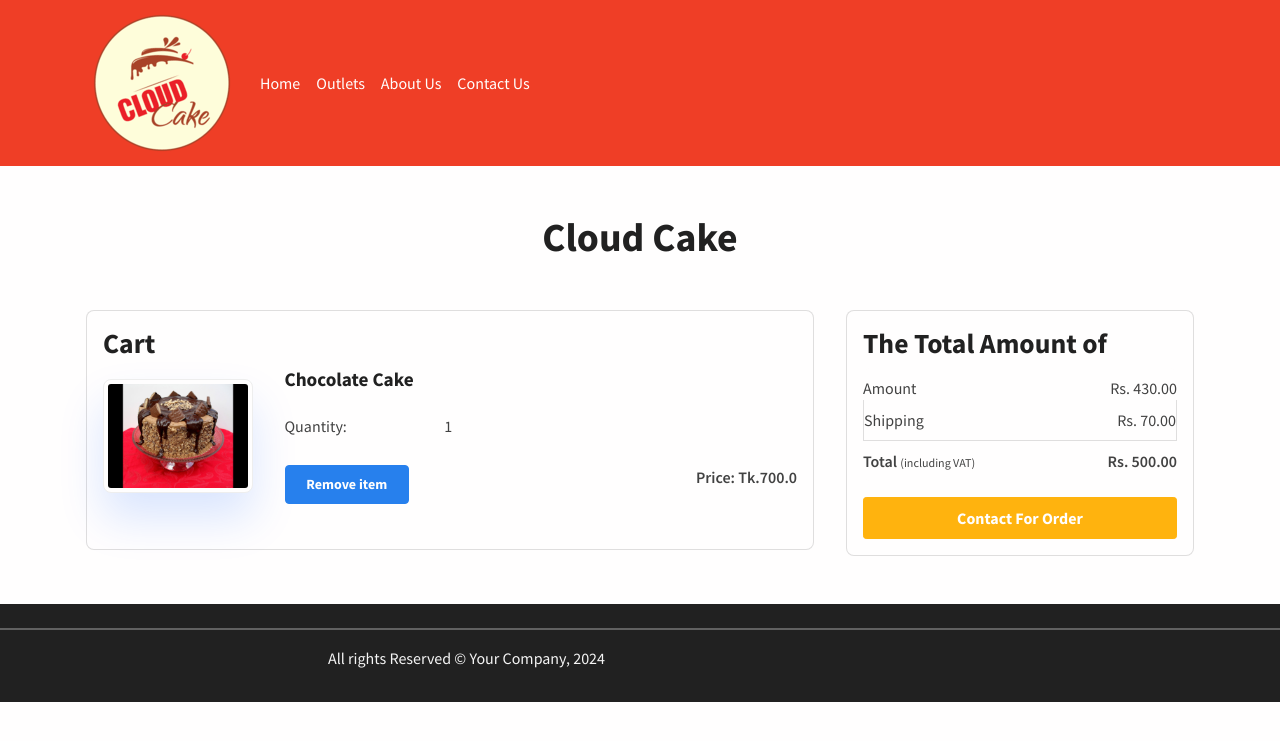
After one commit to NihalSWE/Cloud-Cake-Restaurant-Website-, a Django app: page /addtocart/2 in a window 1280 px wide. The commit adds this page. Shown: the top 741 px of the page. Run offline with Django 4.2, Linux system fonts and the light colour scheme; data comes from the database, SQL or seed files in the repository; both versions use the stored data as it was after the commit; some libraries are stand-ins or nearby versions.

Commit message:
Working on cart function

```diff
--- a/products/models.py
+++ b/products/models.py
@@ -16,3 +16,25 @@ class Product(models.Model):
 
     def __str__(self):
         return str(self.id)
+
+
+class AddCart(models.Model):
+    product=models.ForeignKey(Product,on_delete=models.CASCADE)
+    quantity=models.PositiveIntegerField(default=1)
+
+    def __str__(self):
+     return str(self.id)
+
+@property
+def total_cost(self):
+    return self.quantity * self.product.price
+
+class Contact(models.Model):
+    name=models.CharField(max_length=100)
+    number=models.CharField(max_length=100)
+    address=models.TextField()
+    product=models.ForeignKey(Product,on_delete=models.CASCADE,null=True)
+
+
+    def __str__(self):
+        return self.Name
--- a/products/templates/products/Bread&Cookies.html
+++ b/products/templates/products/Bread&Cookies.html
@@ -29,7 +29,7 @@ Bread&Cookies
               {% for bread in breads %}
 
               <div class="col-sm-6 col-md-4 col-xl mb-5 h-100">
-                <div class="card card-span h-100 rounded-3"><img class="img-fluid rounded-3 h-100" style="height: 300px; width: 300px;" src="{{bread.image.url}}" alt="..." />
+                <div class="card card-span h-100 rounded-3" style="height:300px !important; width:250px !important"><img class="img-fluid rounded-3 h-100" style="height: 300px; width: 300px;" src="{{bread.image.url}}" alt="..." />
                   <div class="card-body ps-0">
                     <h5 class="fw-bold text-1000 text-truncate mb-1">{{bread.title}}</h5>
                     <div><span class="text-warning me-2"></div><span class="text-1000 fw-bold">Tk.{{bread.price}}</span>
--- /dev/null
+++ b/products/templates/products/addtocart.html
@@ -0,0 +1,74 @@
+{% extends "products/base.html" %}
+
+{% block title %}
+Add To Cart
+{% endblock %}
+
+{% block body %}
+{% load static %}
+<div class="container my-5">
+  <div class="row">
+    <h1 class="text-center mb-5">Cloud Cake</h1>
+    <div class="col-sm-8">
+      <div class="card">
+        <div class="card-body">
+          <h3>Cart</h3>
+          {% if cart %}
+            {% for item in cart.values %}
+              <div class="row mb-4">
+                <div class="col-sm-3 text-center align-self-center">
+                  <img src="{{ item.image_url }}" alt="{{ item.title }}" class="img-fluid img-thumbnail shadow-sm" height="150" width="150">
+                </div>
+                <div class="col-sm-9">
+                  <div>
+                    <h5>{{ item.title }}</h5>
+                    <div class="my-3">
+                      <label for="quantity">Quantity:</label>
+                      <a class="minus-cart btn"><i class="fas fa-minus-square fa-lg"></i></a>
+                      <span id="quantity">{{ item.quantity }}</span>
+                      <a class="plus-cart btn"><i class="fas fa-plus-square fa-lg"></i></a>
+                    </div>
+                    <div class="d-flex justify-content-between">
+                      <a href="#" class="btn btn-sm btn-secondary mr-3">Remove item</a>
+                      <p class="mb-0"><span><strong>Price: Tk.{{ item.price }}</strong></span></p>
+                    </div>
+                  </div>
+                </div>
+              </div>
+            {% endfor %}
+          {% else %}
+            <p>Your cart is empty.</p>
+          {% endif %}
+        </div>
+      </div>
+    </div>
+    <div class="col-sm-4">
+      <div class="card">
+        <div class="card-body">
+          <h3>The Total Amount of</h3>
+          <ul class="list-group">
+            <li class="list-group-item d-flex justify-content-between align-items-center border-0 px-0 pb-0">
+              Amount
+              <span>Rs. 430.00</span>
+            </li>
+            <li class="list-group-item d-flex justify-content-between align-items-center px-0">
+              Shipping
+              <span>Rs. 70.00</span>
+            </li>
+            <li class="list-group-item d-flex justify-content-between align-items-center border-0 px-0 mb-3">
+              <div>
+                <strong>Total</strong>
+                <small>(including VAT)</small>
+              </div>
+              <span><strong>Rs. 500.00</strong></span>
+            </li>
+          </ul>
+          <div class="d-grid">
+            <a href="{% url 'contact' %}" class="btn btn-primary">Contact For Order</a>
+          </div>
+        </div>
+      </div>
+    </div>
+  </div>
+</div>
+{% endblock %}
--- a/products/templates/products/frozen.html
+++ b/products/templates/products/frozen.html
@@ -29,7 +29,7 @@ Frozen Items
               {% for frozen in frozens %}
 
               <div class="col-sm-6 col-md-4 col-xl mb-5 h-100">
-                <div class="card card-span h-100 rounded-3"><img class="img-fluid rounded-3 h-100" style="height: 300px; width: 300px;" src="{{frozen.image.url}}" alt="..." />
+                <div class="card card-span h-100 rounded-3" style="height:300px !important; width:250px !important"><img class="img-fluid rounded-3 h-100" style="height: 300px; width: 300px;" src="{{frozen.image.url}}" alt="..." />
                   <div class="card-body ps-0">
                     <h5 class="fw-bold text-1000 text-truncate mb-1">{{frozen.title}}</h5>
                     <div><span class="text-warning me-2"></div><span class="text-1000 fw-bold">Tk.{{frozen.price}}</span>
--- a/products/templates/products/productdetails.html
+++ b/products/templates/products/productdetails.html
@@ -17,7 +17,7 @@
       <p class="lead">Price: Tk. {{ product.price }}</p>
 
       <div class="mt-4">
-        <a href="#" class="btn btn-primary btn-lg shadow me-3">Add to Cart</a>
+        <a href="{% url 'addtocart' product.id %}" class="btn btn-primary btn-lg shadow me-3">Add to Cart</a>
         <a href="#" class="btn btn-danger btn-lg shadow">Buy Now</a>
       </div>
     </div>
--- a/products/templates/products/savory.html
+++ b/products/templates/products/savory.html
@@ -29,7 +29,7 @@ Savory items
               {% for savorie in savories %}
 
               <div class="col-sm-6 col-md-4 col-xl mb-5 h-100">
-                <div class="card card-span h-100 rounded-3"><img class="img-fluid rounded-3 h-100" style="height: 300px; width: 300px;" src="{{savorie.image.url}}" alt="..." />
+                <div class="card card-span h-100 rounded-3" style="height:300px !important; width:250px !important"><img class="img-fluid rounded-3 h-100" style="height: 300px; width: 300px;" src="{{savorie.image.url}}" alt="..." />
                   <div class="card-body ps-0">
                     <h5 class="fw-bold text-1000 text-truncate mb-1">{{savorie.title}}</h5>
                     <div><span class="text-warning me-2"></div><span class="text-1000 fw-bold">Tk.{{savorie.price}}</span>
--- a/products/urls.py
+++ b/products/urls.py
@@ -13,4 +13,9 @@ urlpatterns = [
     path('savory/',views.SavoryView.as_view(),name="savory"),
     path('frozen/',views.FrozenView.as_view(),name="frozen"),
     path('bread/',views.BreadView.as_view(),name="bread"),
+
+
+    path('addtocart/<int:prod_id>',views.addtocart,name="addtocart"),
+    path('contact/',views.contact_view,name="contact"),
+    path('order/',views.order,name="order")
 ]
--- a/products/views.py
+++ b/products/views.py
@@ -1,15 +1,12 @@
-from django.shortcuts import render
+from django.shortcuts import render,HttpResponse,get_object_or_404
 from django.views import View
-from .models import Product
+from .models import Product,AddCart
 from django.core.paginator import Paginator
 # Create your views here.
 
 
 def base(request):
     return render(request, 'products/base.html')
-
-# def home(request):
-    # return render (request,'products/home.html')
 
 class CakeView(View):
     def get(self, request):
@@ -86,27 +83,75 @@ class ProductDetailView(View):
 
 
 
-# class ProductView(View):
-#     def get(self, request):
-#         juices = Product.objects.filter(category='J')
-#         cakes = Product.objects.filter(category='C')
-#         burgers = Product.objects.filter(category='B')
-#         pizzas = Product.objects.filter(category='P')
+# def addtocart(request,prod_id):
+#     product_id=request.GET.get('prod_id')
+#     product=Product.objects.get(id=product_id)
+#     AddCart(product=product).save()
+#     # return redirect('showcart')
+#     return render(request,'products/addtocart.html')
 
-#         juices_paginator = Paginator(juices, 8)  # Show 8 juices per page
-#         cakes_paginator = Paginator(cakes, 8)    # Show 8 cakes per page
-#         burgers_paginator = Paginator(burgers, 8)  # Show 8 burgers per page
-#         pizzas_paginator = Paginator(pizzas, 8)  # Show 8 pizzas per page
 
-#         juices_page_number = request.GET.get('juices_page')
-#         cakes_page_number = request.GET.get('cakes_page')
-#         burgers_page_number = request.GET.get('burgers_page')
-#         pizzas_page_number = request.GET.get('pizzas_page')
+def addtocart(request, prod_id):
+    # Retrieve the product object with the given ID or return a 404 error page if not found
+    product = get_object_or_404(Product, id=prod_id)
 
-#         context = {
-#             'juices': juices_paginator.get_page(juices_page_number),
-#             'cakes': cakes_paginator.get_page(cakes_page_number),
-#             'burgers': burgers_paginator.get_page(burgers_page_number),
-#             'pizzas': pizzas_paginator.get_page(pizzas_page_number),
-#         }
-#         return render(request, 'app/home.html', context)
+    # Get the cart from the session, or create a new cart if it doesn't exist
+    cart = request.session.get('cart', {})
+
+    # Add the product to the cart or increment the quantity if it already exists in the cart
+    if str(prod_id) in cart:
+        cart[str(prod_id)]['quantity'] += 1
+    else:
+        cart[str(prod_id)] = {'product_id': prod_id, 'quantity': 1, 'price': product.price, 'title': product.title, 'image_url': product.image.url}
+
+    # Save the updated cart back to the session
+    request.session['cart'] = cart
+
+    # Optionally, you can redirect the user to another page after adding to cart
+    # return redirect('showcart')
+
+    # Render a template to confirm that the product has been added to the cart
+    return render(request, 'products/addtocart.html', {'product': product, 'cart': cart})
+
+
+
+def order(request):
+    return render(request,'products/order.html')
+
+from django import forms
+
+class ContactForm(forms.Form):
+    name = forms.CharField(
+        max_length=100,
+        required=True,
+        label='Your Name',
+        widget=forms.TextInput(attrs={'class': 'form-control'})
+    )
+    phone = forms.CharField(
+        max_length=15,
+        required=True,
+        label='Phone Number',
+        widget=forms.TextInput(attrs={'class': 'form-control'})
+    )
+    address = forms.CharField(
+        required=True,
+        label='Address',
+        widget=forms.Textarea(attrs={'class': 'form-control', 'rows': 4})
+    )
+
+def contact_view(request):
+    if request.method == 'POST':
+        form = ContactForm(request.POST)
+        if form.is_valid():
+            # Process the data in form.cleaned_data
+            name = form.cleaned_data['name']
+            phone = form.cleaned_data['phone']
+            address = form.cleaned_data['address']
+
+            # Here you can handle the data, e.g., save it to the database, send an email, etc.
+
+            return HttpResponse(f"Thank you {name}, we have received your contact details.")
+    else:
+        form = ContactForm()
+
+    return render(request, 'products/contact.html', {'form': form})
```
Also changed, not shown: products/admin.py (+10 -1 lines), products/templates/products/cake.html (+25 -16 lines), products/templates/products/contact.html (added, +52 -0 lines), products/templates/products/home.html (+23 -11 lines), products/templates/products/order.html (added, +63 -0 lines), db.sqlite3, products/migrations/0002_addcart.py (added), products/migrations/0003_contact.py (added), products/migrations/0004_contact_product.py (added).
